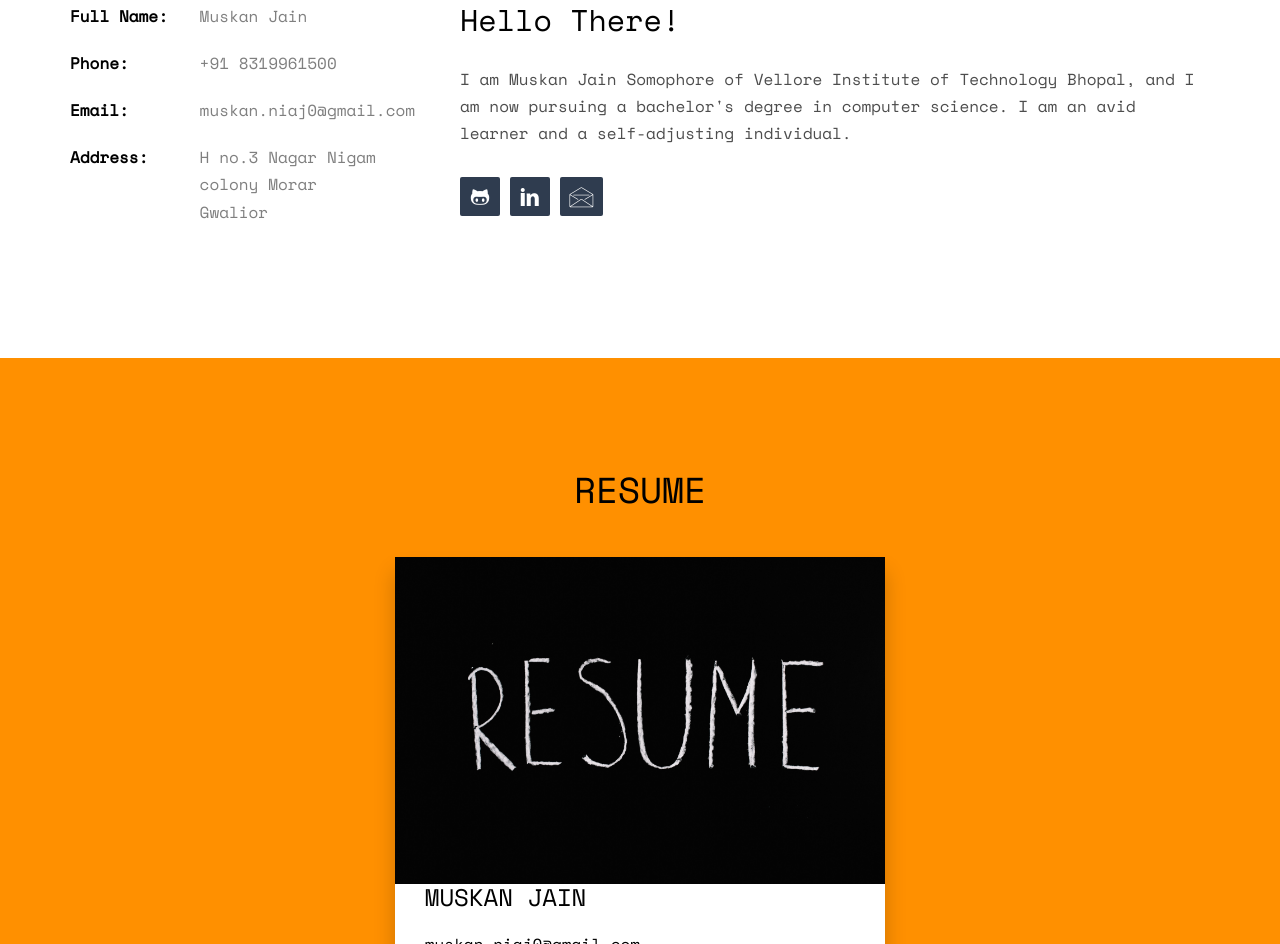
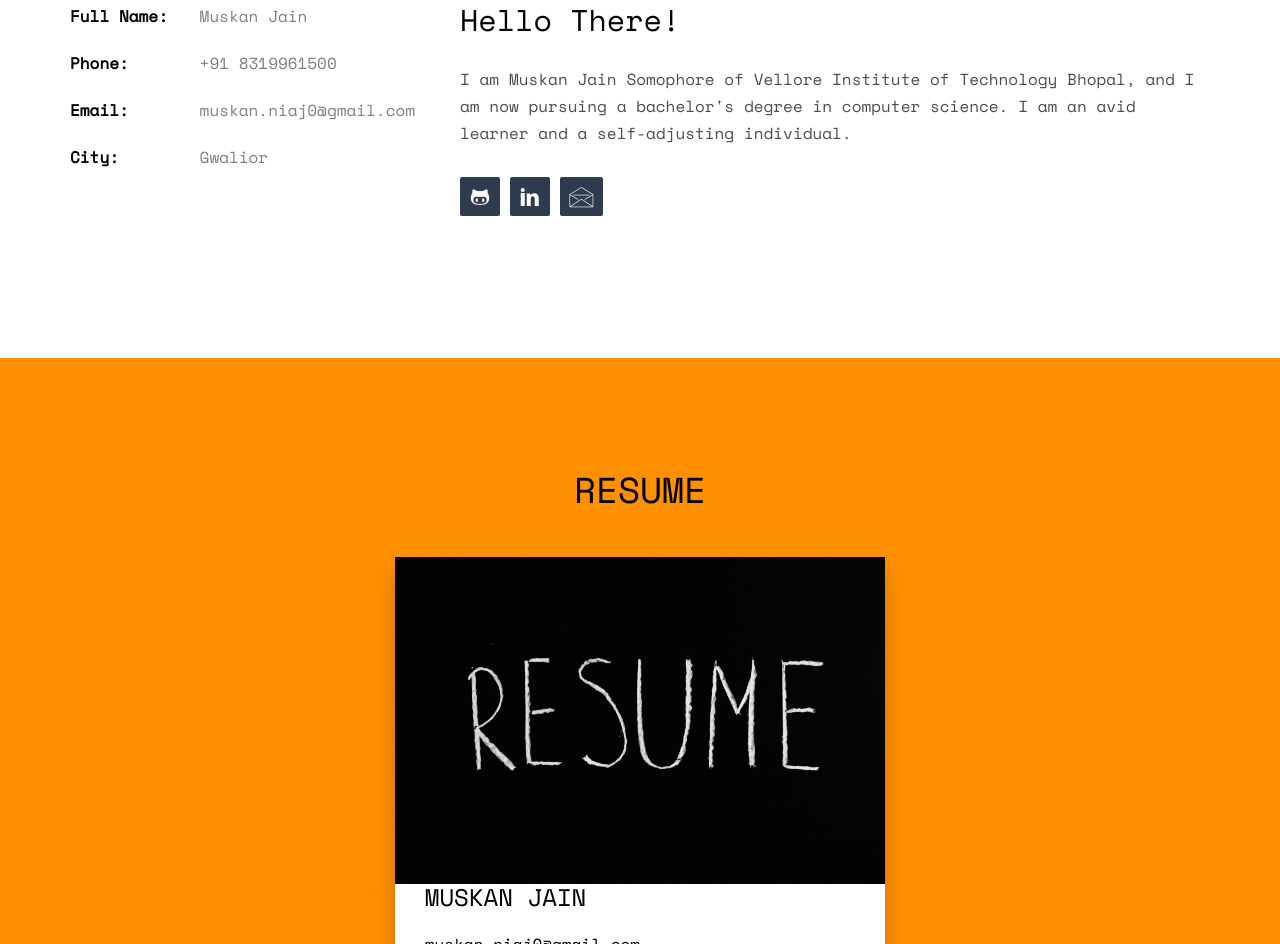
Before and after one commit to muskanniaj/my-website, a plain HTML site: page index.html in a window 1280 px wide. Shown: the part 1049-1993 px from the top of the page. Drawn offline with nearby package versions, Linux system fonts and the light colour scheme; some packages are replaced by stand-ins of ours; no server answers; files whose address does not match are found by name.

Commit message:
Update index.html

```diff
--- a/index.html
+++ b/index.html
@@ -90,8 +90,7 @@
 							</li>
 							<li><span class="first-block">Email:</span><span
 									class="second-block">muskan.niaj0@gmail.com</span></li>
-							<li><span class="first-block">Address:</span><span class="second-block">H no.3 Nagar Nigam
-									colony Morar Gwalior</span></li>
+							<li><span class="first-block">City:</span><span class="second-block">Gwalior</span></li>
 						</ul>
 					</div>
 					<div class="col-md-8">
```
